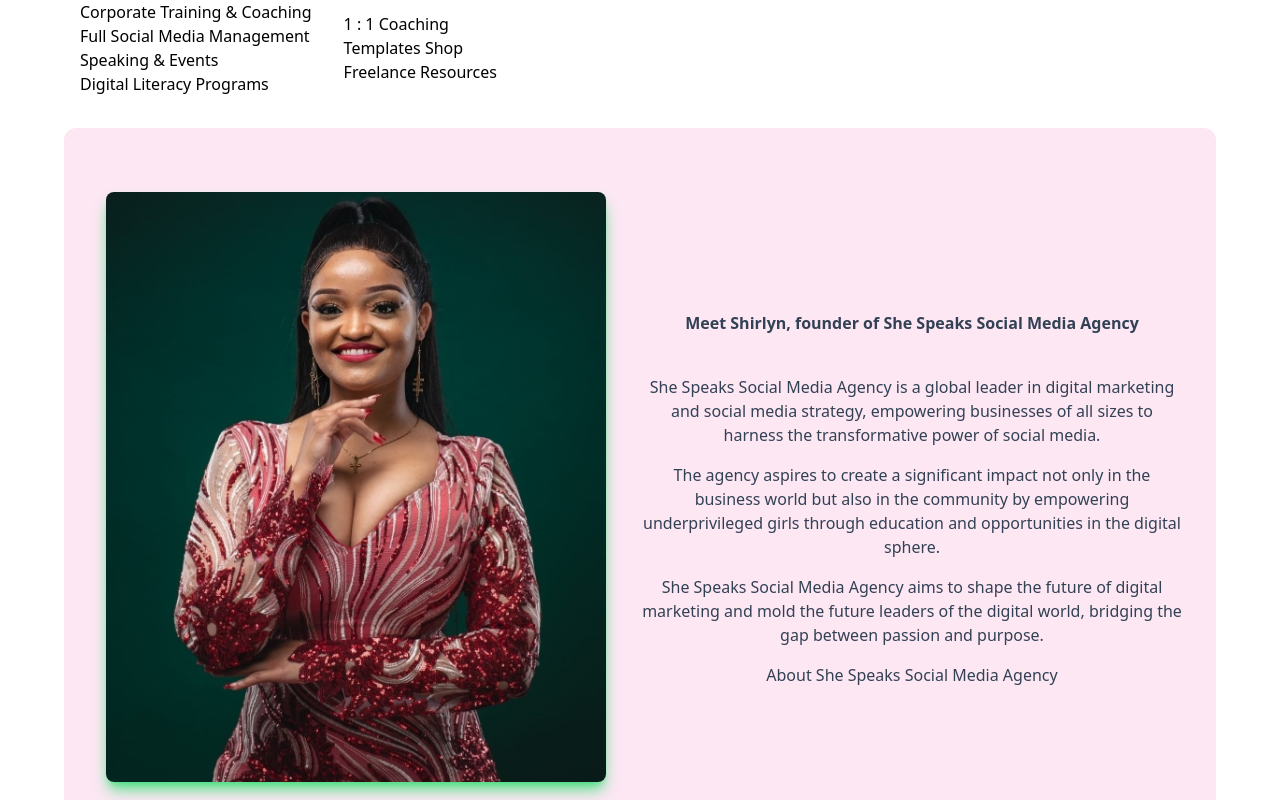
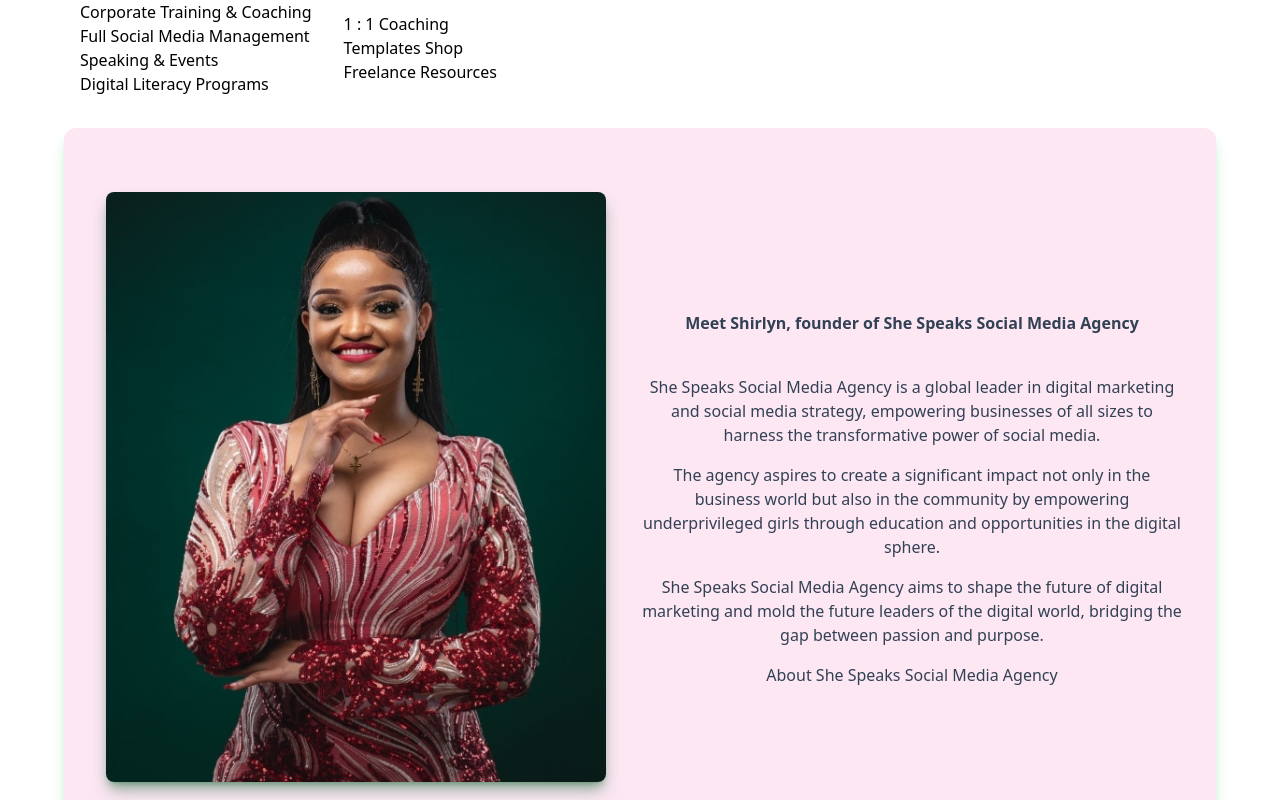
Before and after one commit to MatthewsRicky/shespeaksocial, a Next.js app: page / in a window 1280 px wide. Shown: the part 1440-2240 px from the top of the page. Built offline with nearby package versions, Linux system fonts and the light colour scheme.

Commit message:
About edits

```diff
--- a/components/FounderAbout.tsx
+++ b/components/FounderAbout.tsx
@@ -6,12 +6,12 @@ import Link from "next/link";
 
 const FounderAbout = () => {
 	return (
-		<section className="flex flex-col  items-center justify-center w-full sm:w-[95%] md:w-[90%] mx-auto my-8 bg-pink-100 rounded-xl p-8">
+		<section className="flex flex-col  items-center justify-center w-full sm:w-[95%] md:w-[90%] mx-auto my-8 bg-pink-100 rounded-xl p-8 shadow-lg shadow-green-500/30">
 			<article className="flex flex-col lg:flex-row gap-6 font-medium text-slate-700 text-center items-center">
 
 				<Image
 					src="/about.jpeg" alt="Founder About Me"  width={500} height={500}
-					className="flex m-8 mx-auto rounded-lg shadow-lg shadow-green-400"
+					className="flex m-8 mx-auto rounded-lg shadow-lg shadow-green-800/50"
 				/>
 
 				<div className="flex flex-col items-center max-w-[50%] justify-center gap-4 text-center">
```
